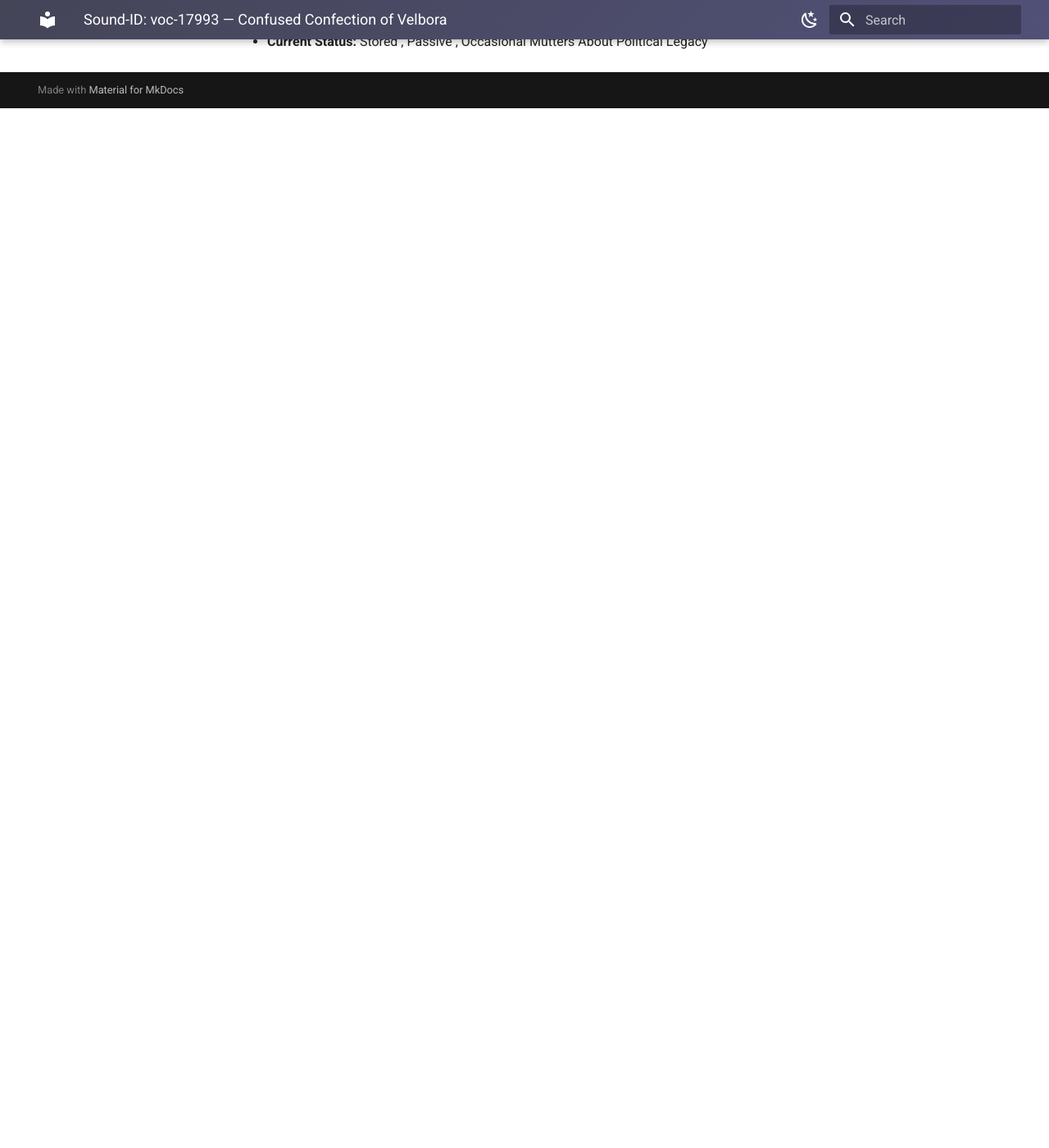
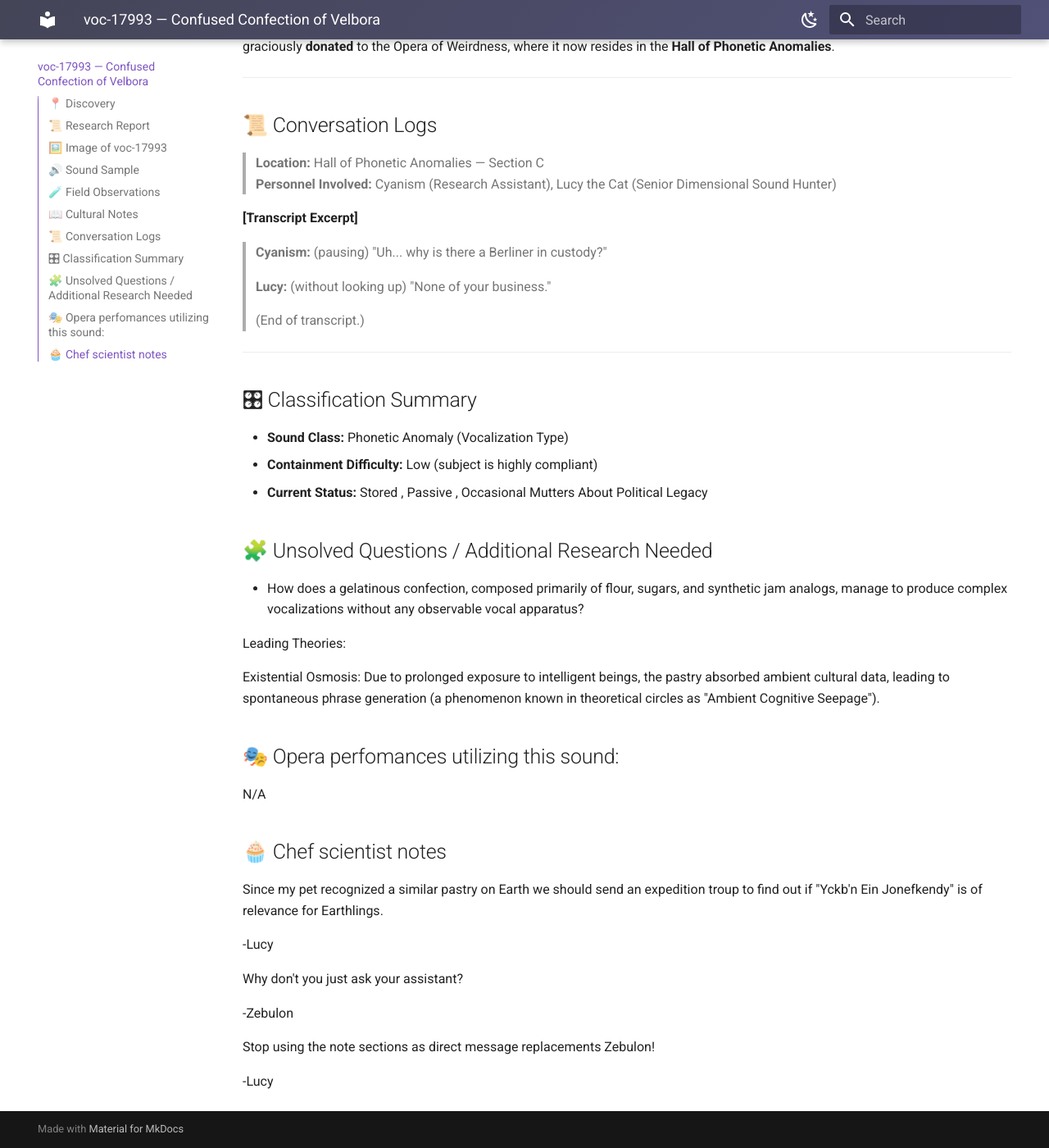
Before and after one commit to AndreRatzenberger/opera-of-weirdness, an MkDocs documentation site: the page built from docs/sound-archive/voc-17993.md, in a window 1280 px wide and 1400 px high, scrolled down 2005 px. Shown: the whole window at 82% size. Built offline with MkDocs 1.6.1 and Material for MkDocs 9.7.7, drawn with Linux system fonts in a browser that asks for light colours; before the commit the page ends 2137 px from its top, so only the background shows below that; some of the changed text lies outside the part shown; grey boxes are pictures that could not be loaded.

```diff
--- a/docs/sound-archive/jelly/jelly_filled_pastry.md
+++ b/docs/sound-archive/voc-17993.md
@@ -1,22 +1,21 @@
+🎤 voc-17993 — Confused Confection of Velbora"
 
-
-
-# Sound-ID: voc-17993 — Confused Confection of Velbora
+# 🎤 voc-17993 — Confused Confection of Velbora
 
 
 ## 📍 Discovery
 
 - **Location:** Outer Arm of the Andromeda Galaxy — System **Krafft-9** — Planet **Velbora** — Bakery of **Mistwreath & Sons**
-- **Date Discovered:** Estimated Cycle 772,413 (Earth Equivalent: approximately 47652 BCE)
+- **Date Discovered:** Estimated Cycle 772,413 (Earth Equivalent: approximately 47.652 years ago)
 - **Discovered By:** Client of Mistwreath & Sons Bakery (identity redacted for pastry safety reasons)
 
 ---
 
 ## 📜 Research Report
 
-A client of the renowned Bakery of Mistwreath & Sons discovered that applying precise pressure — using all thirty-six fingers on each hand — to a particular **gelatinous confection** caused it to emit a curious sound:
+A client of the renowned Bakery of Mistwreath & Sons discovered that applying precise pressure — using all thirty-six fingers on each Velboran hand — to a particular **gelatinous confection** caused it to emit a curious sound sounding like:
 
-> **"Ick bin ein John F Kennedy"**
+> **"Yckb'n-ein Jonefkendy"**
 
 This bizarre phenomenon captured immediate attention, as the emitted phrase bore no linguistic correlation to any known Velboran language systems.
 
@@ -24,10 +23,18 @@ This bizarre phenomenon captured immediate attention, as the emitted phrase bore
 
 ## 🖼️ Image of voc-17993
 
+<p align="center">
+  <!-- Placeholder for your Flock Logo/Banner - Replace URL -->
+  <img alt="Opera architecture" src="/sound-archive/assets/berliner.png" width="600">
+  <br>
+  <b align="center">Entity 7-B: The Confused Confection of Velbora</b>
+</p>
+
+
 ## 🔊 Sound Sample
 
 <audio controls>
-  <source src="/assets/audio/berliner.mp3" type="audio/mpeg">
+  <source src="/sound-archive/assets/berliner.mp3" type="audio/mpeg">
   Your browser does not support the audio element.
 </audio>
 
@@ -38,9 +45,9 @@ This bizarre phenomenon captured immediate attention, as the emitted phrase bore
 - **Response to Stimuli:**
   Emits the phrase when gently compressed along 12 specific microfaults.
 - **Known Effects:**
-  - Causes mild existential confusion among observers.
-  - Triggers spontaneous rhythmic bouncing in proximity.
-  - Mild mating call confusion among native Velborans.
+    - Causes mild existential confusion among observers.
+    - Triggers spontaneous rhythmic bouncing in proximity.
+    - Mild mating call confusion among native Velborans.
 - **Security Status:**
   Currently secured in the **Hall of Phonetic Anomalies**, Pod C-17.
 
@@ -75,3 +82,29 @@ Following several incidents of diplomatic confusion, three minor wars, and a sho
 - **Sound Class:** Phonetic Anomaly (Vocalization Type)
 - **Containment Difficulty:** Low (subject is highly compliant)
 - **Current Status:** Stored , Passive , Occasional Mutters About Political Legacy
+
+## 🧩 Unsolved Questions / Additional Research Needed
+- How does a gelatinous confection, composed primarily of flour, sugars, and synthetic jam analogs, manage to produce complex vocalizations without any observable vocal apparatus?
+
+  Leading Theories:
+
+  Existential Osmosis:
+Due to prolonged exposure to intelligent beings, the pastry absorbed ambient cultural data, leading to spontaneous phrase generation (a phenomenon known in theoretical circles as "Ambient Cognitive Seepage").
+
+## 🎭 Opera perfomances utilizing this sound:
+
+N/A
+
+## 🧁 Chef scientist notes
+
+Since my pet recognized a similar pastry on Earth we should send an expedition troup to find out if "Yckb'n Ein Jonefkendy" is of relevance for Earthlings.
+
+-Lucy
+
+Why don't you just ask your assistant?
+
+-Zebulon
+
+Stop using the note sections as direct message replacements Zebulon!
+
+-Lucy
--- a/mkdocs.yml
+++ b/mkdocs.yml
@@ -36,6 +36,7 @@ nav:
   - Curiosities: curiosities/index.md
   - Researchers: researchers/index.md
   - Sound Archive: sound-archive/index.md
+  - voc-17993 — Confused Confection of Velbora: sound-archive/voc-17993.md
   - Visitor Log: visitor_log.md
   - Contact: contact.md
 
```
Also changed, not shown: docs/curiosities/index.md (added, +142 -0 lines), docs/researchers/index.md (+1 -1 lines), docs/sound-archive/index.md (+33 -2 lines), docs/sound-archive/assets/berliner.png (renamed from docs/sound-archive/jelly/berliner.png), 7 other files.
